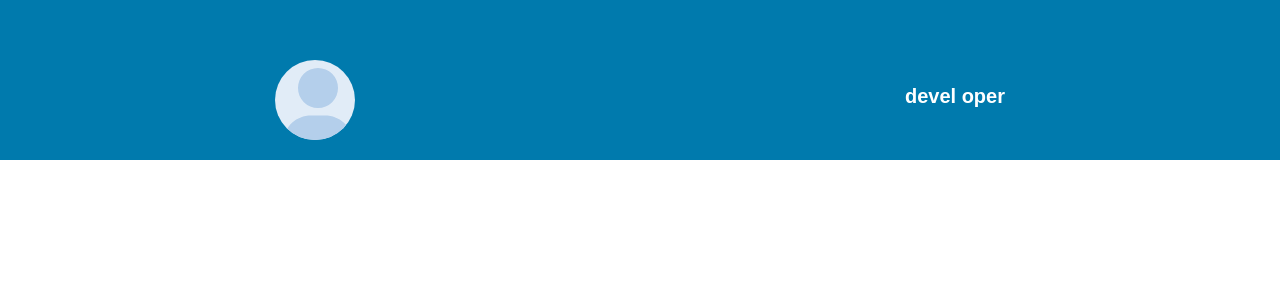
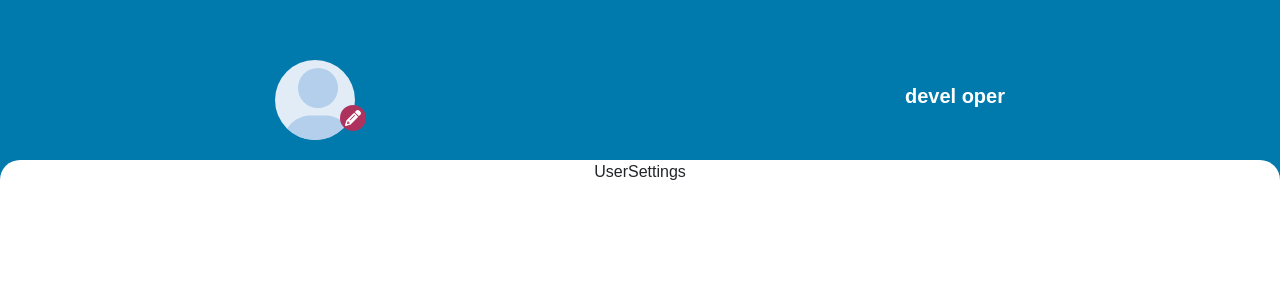
Before and after one commit to Gregfanyan/Simple-Email-Validation, a React (Create React App) app: page / in a window 1280 px wide. Shown: the top 300 px of the page. Built offline with nearby package versions, Linux system fonts and the light colour scheme.

Commit message:
💄 improved header styles

```diff
--- a/src/App.js
+++ b/src/App.js
@@ -1,9 +1,11 @@
-import "./index.css";
+import styles from "./App.module.css";
 import Header from "./components/Header";
+import UserSettings from "./components/UserSettings";
 function App() {
   return (
-    <div>
+    <div className={styles.container}>
       <Header />
+      <UserSettings />
     </div>
   );
 }
--- /dev/null
+++ b/src/App.module.css
@@ -0,0 +1,4 @@
+.container {
+  background-color: #007aad;
+  height: 100%;
+}
--- a/src/components/Header/Header.module.css
+++ b/src/components/Header/Header.module.css
@@ -6,6 +6,10 @@
   justify-content: space-around;
   align-items: center;
   padding-top: 40px;
+}
+
+.container{
+  position: relative;
 }
 
 .userIcon {
@@ -23,3 +27,19 @@
   font-weight: 600;
   font-size: 20px;
 }
+
+.pencil {
+  position: absolute;
+  left: 65px;
+  top: 45px;
+  color: #fff;
+  overflow: hidden;
+  border-radius: 50%;
+  background-color: #ad325d;
+  width: 20px;
+  height: 20px;
+  display: flex;
+  justify-content: center;
+  align-items: center;
+  padding: 13px;
+}
--- a/src/components/Header/index.js
+++ b/src/components/Header/index.js
@@ -1,14 +1,20 @@
 import React from "react";
 import styles from "./Header.module.css";
 import { FontAwesomeIcon } from "@fortawesome/react-fontawesome";
-import { faUser } from "@fortawesome/free-solid-svg-icons";
-
+import { faUser, faPencil } from "@fortawesome/free-solid-svg-icons";
 function Header() {
   return (
     <header className={styles.header}>
-      <div className={styles.userIcon}>
-        <FontAwesomeIcon icon={faUser} size="5x" />
-      </div>
+      <section
+      className={styles.container}
+      >
+        <div className={styles.userIcon}>
+          <FontAwesomeIcon icon={faUser} size="5x" />
+        </div>
+        <div className={styles.pencil}>
+          <FontAwesomeIcon icon={faPencil} />
+        </div>
+      </section>
       <h2>devel oper</h2>
     </header>
   );
--- /dev/null
+++ b/src/components/UserSettings/UserSettings.module.css
@@ -0,0 +1,5 @@
+.userSettingsContainer {
+  border-radius: 20px 20px 0 0;
+  background-color: #fff;
+  margin-bottom: 50px;
+}
--- /dev/null
+++ b/src/components/UserSettings/index.js
@@ -0,0 +1,7 @@
+import React from "react";
+import styles from "./UserSettings.module.css";
+function UserSettings() {
+  return <div className={styles.userSettingsContainer}>UserSettings</div>;
+}
+
+export default UserSettings;
```
